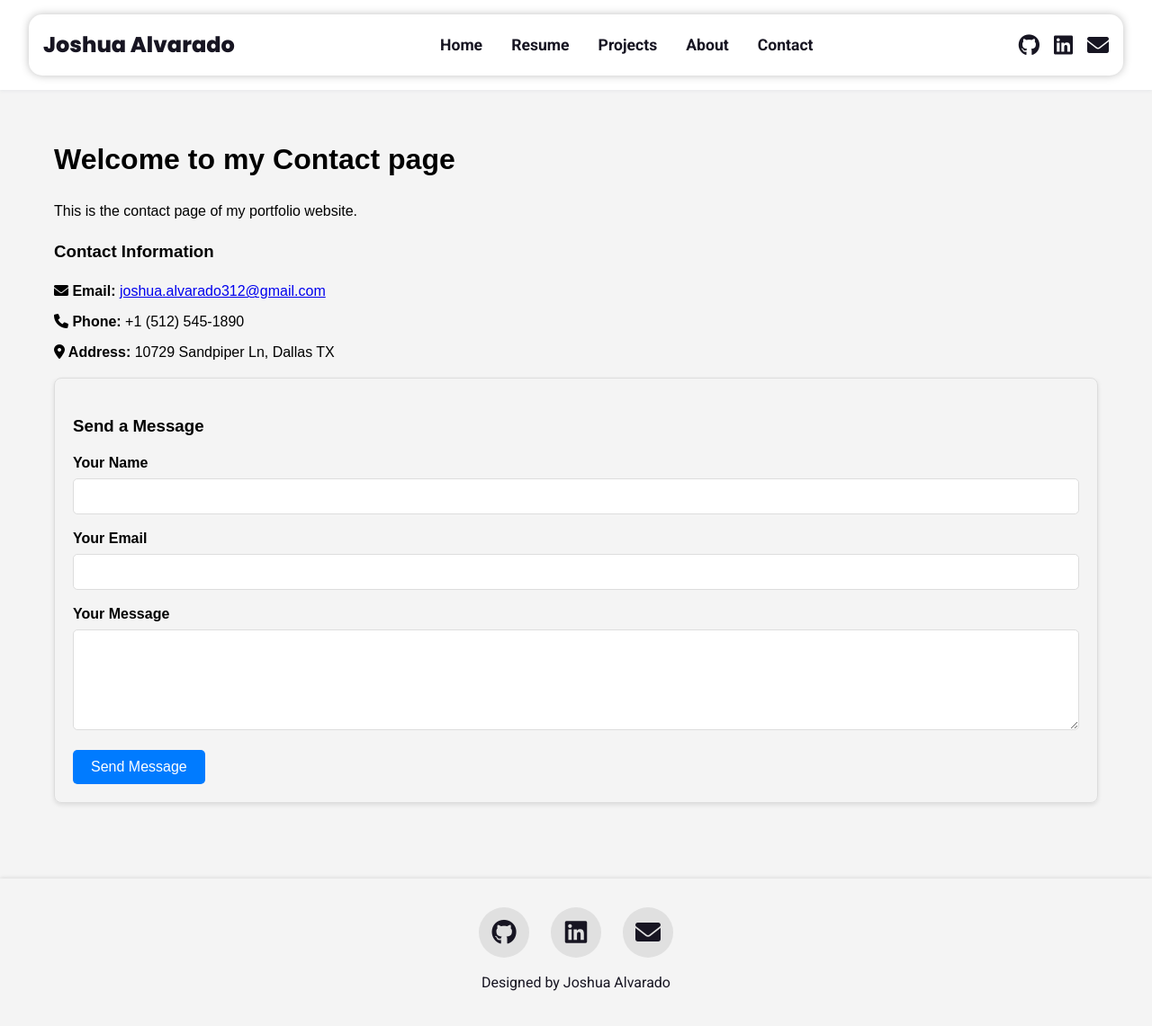
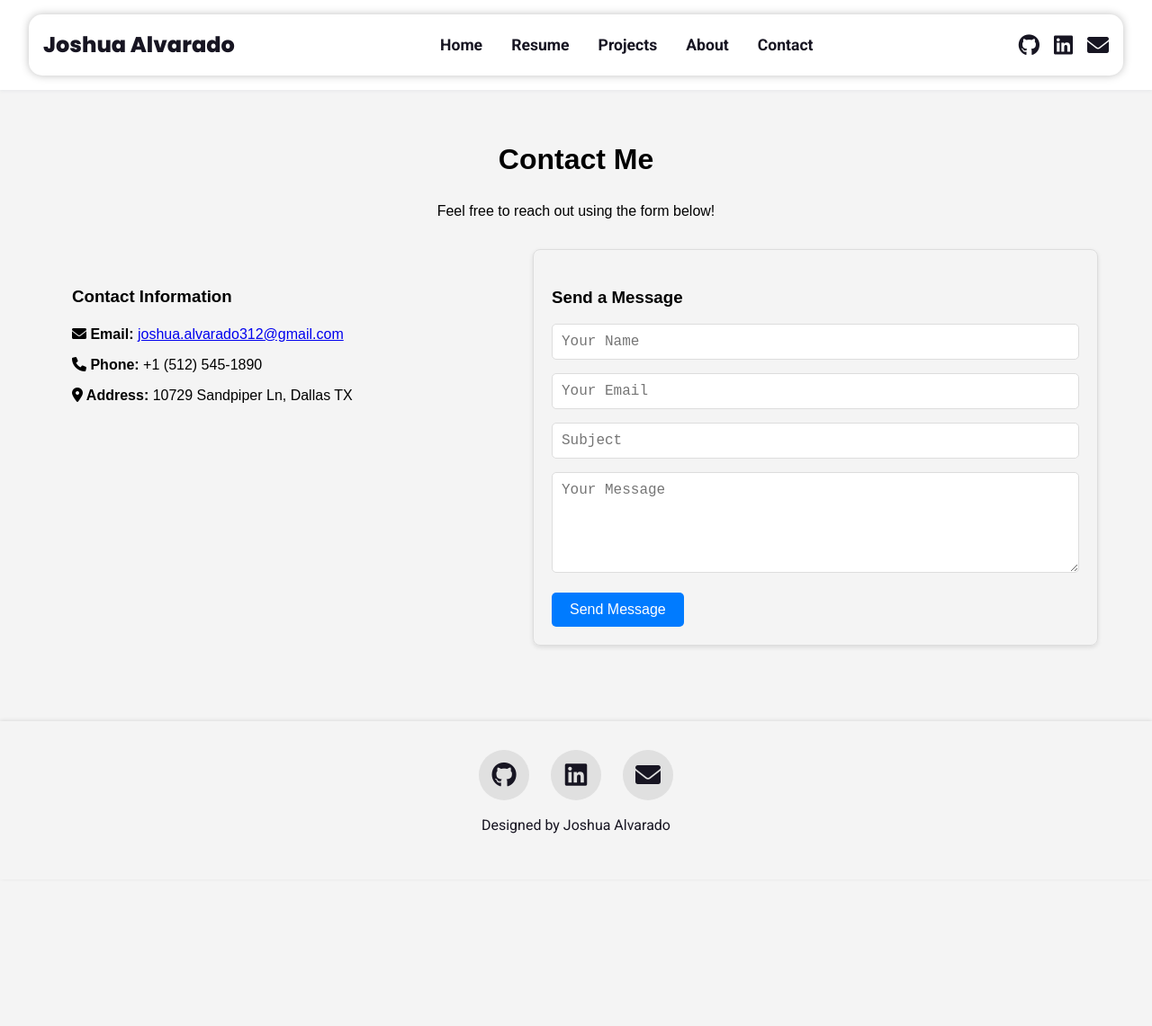
Before and after one commit to JoshuaAlvarado-hub/joshalvarado.com, a Jekyll site: the page built from contact.html, in a window 1280 px wide and 1153 px high. Shown: the top 1141 px of the window at 90% size. Built offline with Jekyll 4.4.1, drawn with Linux system fonts in a browser that asks for light colours.

Commit message:
Updated contact.html
moved message box to the right of contact info. changed input field titles into placeholders

```diff
--- a/assets/css/style.css
+++ b/assets/css/style.css
@@ -199,7 +199,12 @@ footer {
     margin-top: 30px;
 }
 
-.contact-info, .contact-form {
+.contact-info {
+    flex: 1 1 40%;
+    padding: 20px;
+}
+
+.contact-form {
     flex: 1 1 50%;
     padding: 20px;
     border: 1px solid #ddd;
@@ -267,6 +272,23 @@ footer {
 
 .btn:hover {
     background-color: #0056b3;
+}
+
+/* Standardize font styles for form inputs and textarea */
+.contact-form input,
+.contact-form textarea {
+    font-family: "space-mono", monospace;
+    font-size: 16px;
+    color: #333;
+    padding: 10px;
+    border: 1px solid #ddd;
+    border-radius: 5px;
+    width: 100%;
+    box-sizing: border-box;
+}
+
+.contact-form textarea {
+    resize: vertical;
 }
 
 /* media queries */
--- a/contact.html
+++ b/contact.html
@@ -4,11 +4,12 @@ title: Contact
 permalink: /contact/
 ---
 <div class="container">
-    <h1>Welcome to my Contact page</h1>
-    <p>This is the contact page of my portfolio website.</p>
+    <h1 class="text-center">Contact Me</h1>
+    <p class="text-center">Feel free to reach out using the form below!</p>
 
-    <!-- contact info -->
-    <div class="col-md-6">
+    <div class="contact-wrapper">
+        <!-- Contact Info -->
+        <div class="contact-info">
             <h3>Contact Information</h3>
             <ul class="list-unstyled">
                 <li><strong><i class="fas fa-envelope"></i> Email:</strong>
@@ -22,20 +23,21 @@ permalink: /contact/
         <!-- Contact Form -->
         <div class="contact-form">
             <h3>Send a Message</h3>
-        <form action="https://formspree.io/f/your-form-id" method="POST">
+            <form>
                 <div class="form-group">
-                <label for="name">Your Name</label>
-                <input type="text" id="name" name="name" required>
+                    <input type="text" placeholder="Your Name" id="name" name="name" required>
                 </div>
                 <div class="form-group">
-                <label for="email">Your Email</label>
-                <input type="email" id="email" name="_replyto" required>
+                    <input type="email" placeholder="Your Email" id="email" name="_replyto" required>
                 </div>
                 <div class="form-group">
-                <label for="message">Your Message</label>
-                <textarea id="message" name="message" rows="5" required></textarea>
+                    <input type="subject" placeholder="Subject" id="subject" name="subject" required>
                 </div>
-            <button type="submit" class="btn">Send Message</button>
+                <div class="form-group">
+                    <textarea id="message" placeholder="Your Message" name="message" rows="5" required></textarea>
+                </div>
+                <button type="button" class="btn">Send Message</button>
             </form>
         </div>
     </div>
+</div>
```
Lines whose indentation alone changed are shown as unchanged.
